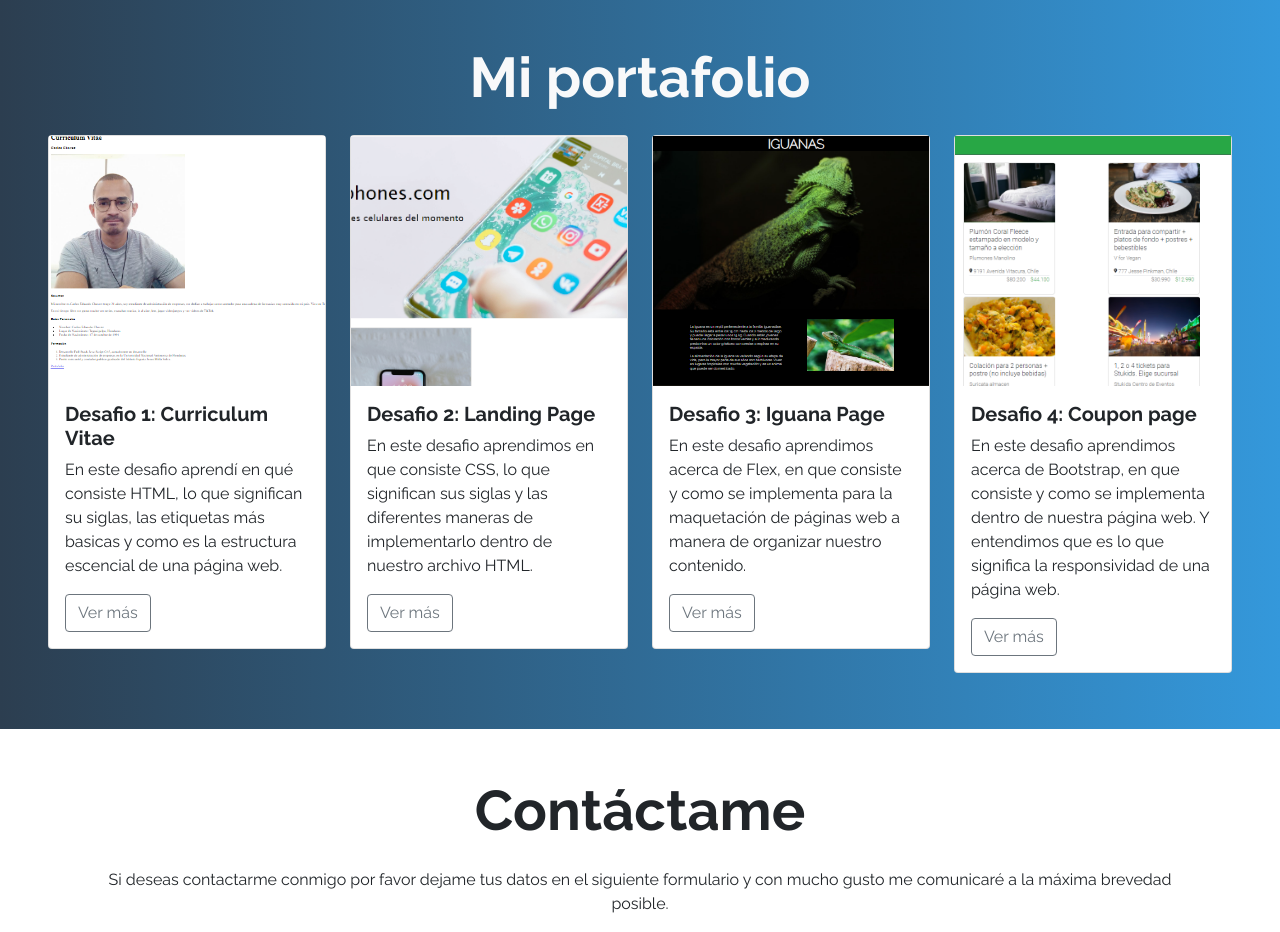
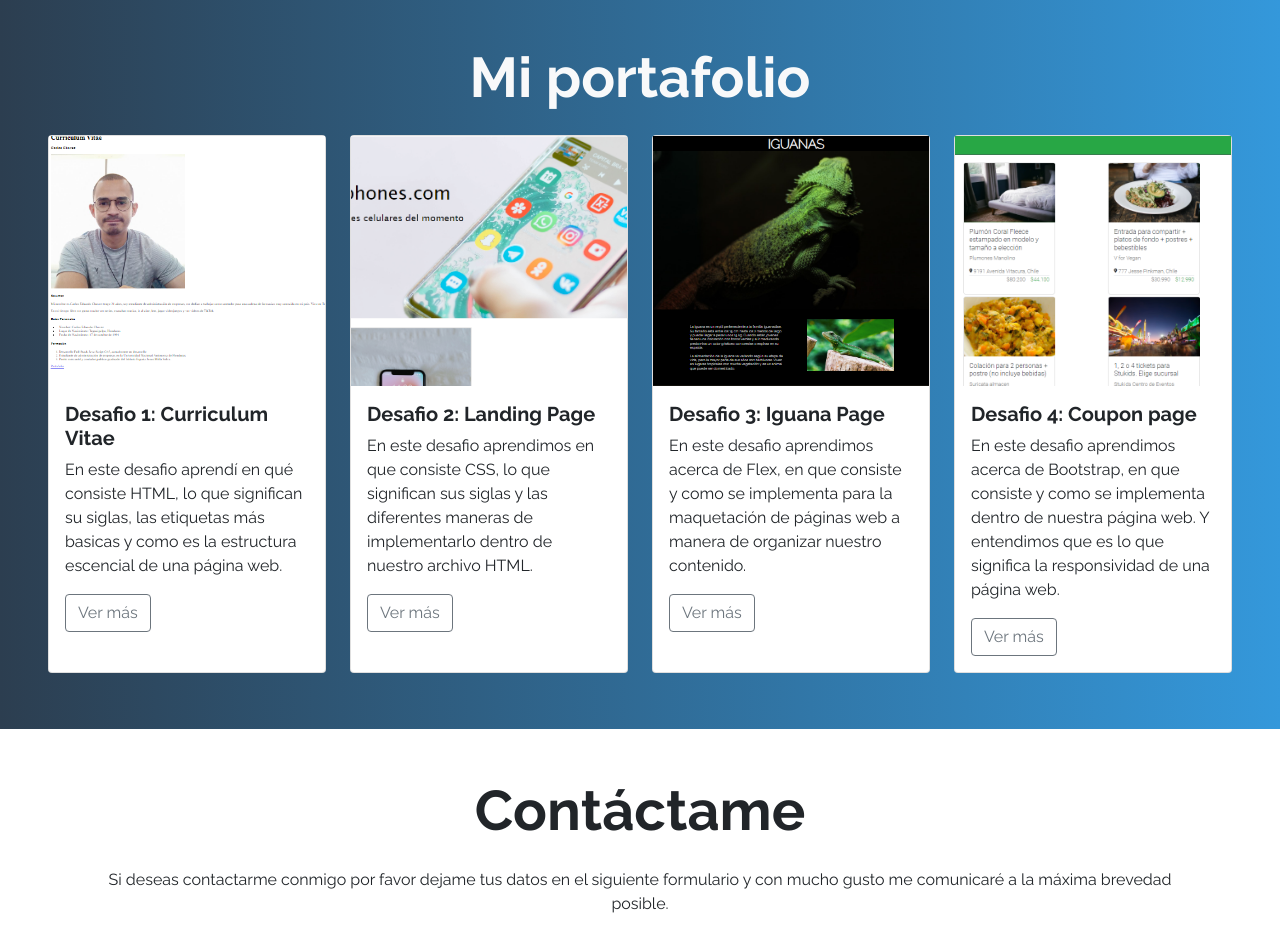
Before and after one commit to Cchavez1991/Cchavez1991.github.io, a plain HTML site: page index.html in a window 1280 px wide. Shown: the part 1020-1952 px from the top of the page. Drawn offline with nearby package versions, Linux system fonts and the light colour scheme.

Commit message:
Aplica misma altura a las cards de portafolio

```diff
--- a/index.html
+++ b/index.html
@@ -132,7 +132,7 @@
 
       <div class="row">
         <div class="col-12 col-sm-12 col-md-3 py-2">
-          <div class="card">
+          <div class="card h-100">
             <div
               class="image-top"
               style="background-image: url(assets/img/desafio_1.PNG)"
@@ -153,7 +153,7 @@
           </div>
         </div>
         <div class="col-12 col-sm-12 col-md-3 py-2">
-          <div class="card">
+          <div class="card h-100">
             <div
               class="image-top"
               style="background-image: url(assets/img/desafio_2.PNG)"
@@ -174,7 +174,7 @@
           </div>
         </div>
         <div class="col-12 col-sm-12 col-md-3 py-2">
-          <div class="card">
+          <div class="card h-100">
             <div
               class="image-top"
               style="background-image: url(assets/img/desafio_3.PNG)"
@@ -195,7 +195,7 @@
           </div>
         </div>
         <div class="col-12 col-sm-12 col-md-3 py-2">
-          <div class="card">
+          <div class="card h-100">
             <div
               class="image-top"
               style="background-image: url(assets/img/desafio_4.PNG)"
```
